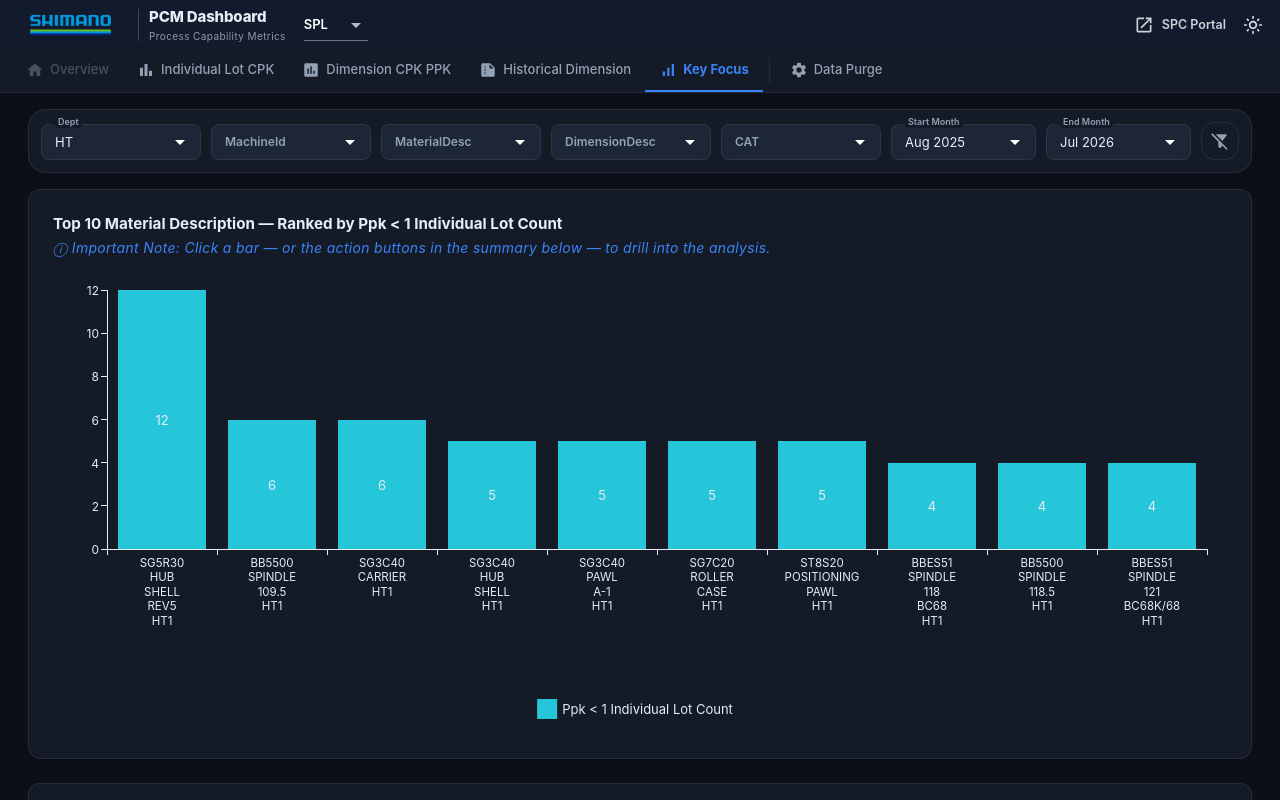
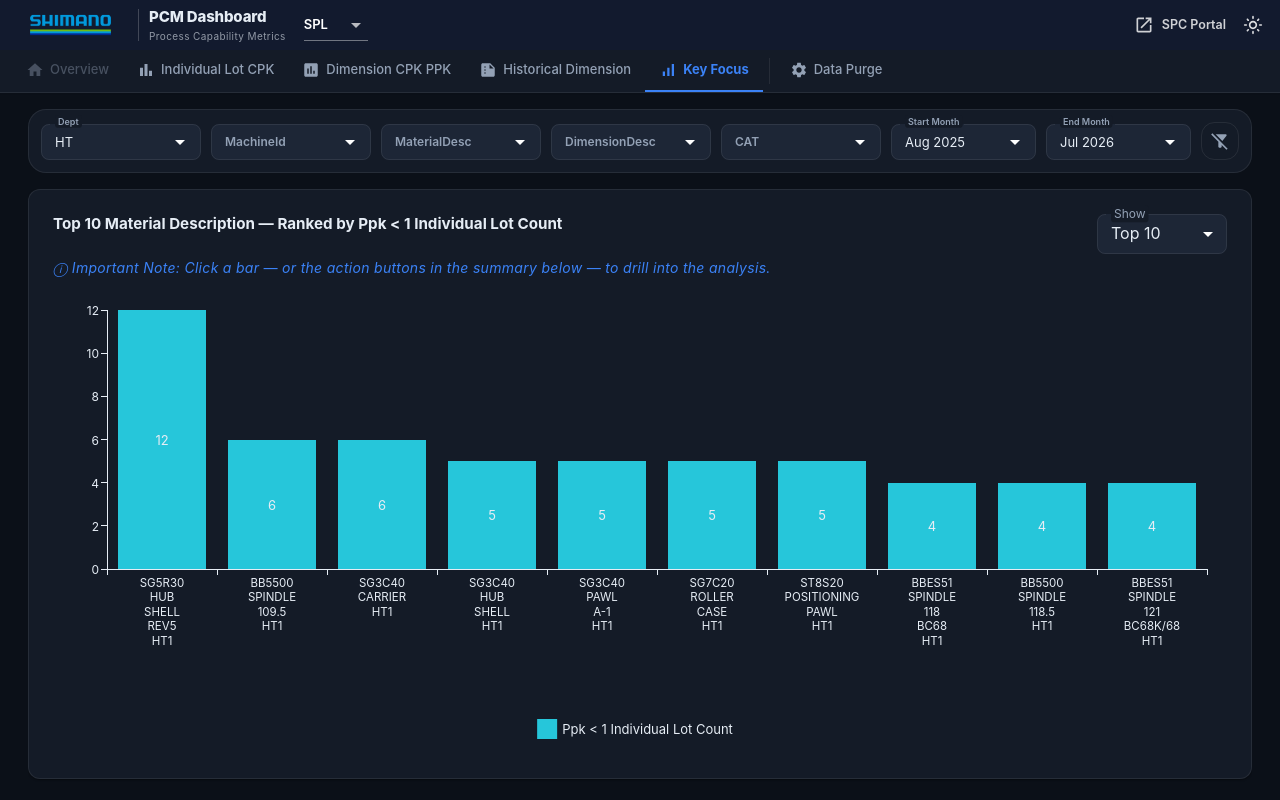
Before and after one commit to AswinjebiCorpfield/vercelcpk, a React (Create React App) app: page /PCM/nc-lot-bar in a window 1280 px wide. Built offline with nearby package versions, Linux system fonts and the light colour scheme; what react-plotly.js would draw is missing.

Commit message:
design changes

```diff
--- a/src/components/charts/NCLotRankBar.js
+++ b/src/components/charts/NCLotRankBar.js
@@ -100,6 +100,9 @@ const NCLotRankBar = () => {
     const [search, setSearch] = useState('');
     const [order, setOrder] = useState('desc');
     const [orderBy, setOrderBy] = useState('');
+    // Key Focus chart: how many materials to plot. Numbers = Top-N by Ppk<1 count;
+    // 'random' = 30 randomly sampled from the (already filter-applied) material list.
+    const [topN, setTopN] = useState(10);
     useEffect(() => { setPage(0); }, [materialNCData]);
     const [tvcNCData, setTvcNCData] = useState([]);
     const [tatNCData, setTatNCData] = useState([]);
@@ -344,7 +347,22 @@ useEffect(() => {
         fetchData();
     }, [filters]);
 
-    // Key Focus ranking data: Top-N materials by Ppk<1 Individual Lot count.
+    // Key Focus ranking data: Top-N materials by Ppk<1 Individual Lot count, or a
+    // random sample of 30. materialNCData is already filter-applied (API query),
+    // so both modes honour the active filters. Recomputed only when the source data
+    // or the selection changes, so the random pick stays stable across re-renders.
+    const chartMaterialData = useMemo(() => {
+        if (topN === 'random') {
+            const arr = [...materialNCData];
+            for (let i = arr.length - 1; i > 0; i--) {
+                const j = Math.floor(Math.random() * (i + 1));
+                [arr[i], arr[j]] = [arr[j], arr[i]];
+            }
+            return arr.slice(0, 30);
+        }
+        return materialNCData.slice(0, topN);
+    }, [materialNCData, topN]);
+
     const materialPpkLessThanOneCountList = materialNCData.map(item => item.PPK_NC_Count);
     const isMaterialAllZero = materialPpkLessThanOneCountList.length > 0 && materialPpkLessThanOneCountList.every(v => v === 0);
 
@@ -507,9 +525,30 @@ useEffect(() => {
                         <Box sx={{ pt: 0, pb: 2, width: '100%' }}>
                             {/* KF1 — Clustered column: Top 10 Material Desc ranked by Ppk<1 Individual Lot Count */}
                             <Card sx={{ p: 3, mb: 3, backgroundColor: 'background.paper' }}>
-                                <Typography variant="h5" sx={{ fontWeight: 'bold', mb: 0.5 }}>
-                                    Top 10 Material Description — Ranked by Ppk &lt; 1 Individual Lot Count
-                                </Typography>
+                                <Box sx={{ display: 'flex', flexWrap: 'wrap', gap: 2, alignItems: 'flex-start', justifyContent: 'space-between', mb: 0.5 }}>
+                                    <Typography variant="h5" sx={{ fontWeight: 'bold' }}>
+                                        {topN === 'random'
+                                            ? 'Random 30 Material Description'
+                                            : `Top ${topN} Material Description`} — Ranked by Ppk &lt; 1 Individual Lot Count
+                                    </Typography>
+                                    <TextField
+                                        select
+                                        size="small"
+                                        label="Show"
+                                        value={topN}
+                                        onChange={(e) => {
+                                            const v = e.target.value;
+                                            setTopN(v === 'random' ? 'random' : Number(v));
+                                        }}
+                                        sx={{ minWidth: 130 }}
+                                        InputLabelProps={{ sx: { '&.MuiInputLabel-shrink': { bgcolor: 'background.paper', px: 0.5, borderRadius: 0.5 } } }}
+                                    >
+                                        <MenuItem value={10}>Top 10</MenuItem>
+                                        <MenuItem value={20}>Top 20</MenuItem>
+                                        <MenuItem value={30}>Top 30</MenuItem>
+                                        <MenuItem value={'random'}>Random 30</MenuItem>
+                                    </TextField>
+                                </Box>
                                 <Typography variant="body2" sx={{ color: 'primary.main', fontStyle: 'italic', mb: 2, letterSpacing: 0.3 }}>
                                     ⓘ Important Note: Click a bar — or the action buttons in the summary below — to drill into the analysis.
                                 </Typography>
@@ -520,13 +559,13 @@ useEffect(() => {
                                         height={460}
                                         margin={{ left: 54, right: 20, top: 16, bottom: 185 }}
                                         xAxis={[{
-                                            data: materialNCData.slice(0, 10).map(r => (r.MaterialDesc || '').split(' ').join('\n')),
+                                            data: chartMaterialData.map(r => (r.MaterialDesc || '').split(' ').join('\n')),
                                             scaleType: 'band',
                                             tickLabelStyle: { fontSize: 11.5, lineHeight: 1.25 },
                                         }]}
                                         yAxis={[{ tickLabelStyle: { fontSize: 12 } }]}
                                         series={[{
-                                            data: materialNCData.slice(0, 10).map(r => r.PPK_NC_Count),
+                                            data: chartMaterialData.map(r => r.PPK_NC_Count),
                                             label: 'Ppk < 1 Individual Lot Count',
                                             id: 'kfPpkLt1',
                                             color: '#26C6DA',
@@ -534,7 +573,7 @@ useEffect(() => {
                                         slotProps={{ legend: { labelStyle: { fontSize: 13 }, position: { vertical: 'bottom', horizontal: 'middle' }, direction: 'row' } }}
                                         barLabel={({ value }) => (value ? String(value) : '')}
                                         onItemClick={(event, d) => {
-                                            const row = materialNCData[d.dataIndex];
+                                            const row = chartMaterialData[d.dataIndex];
                                             if (row) drill('nc-scatter-bar-chart', { state: { value: row.MaterialDesc, filters: { ...filters, MaterialDesc: row.MaterialDesc }, source: 'MaterialDesc' } });
                                         }}
                                     />
```
